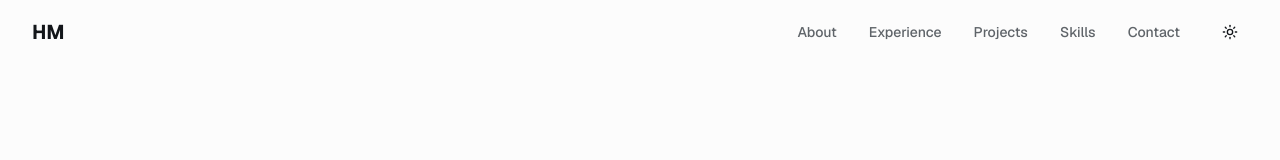
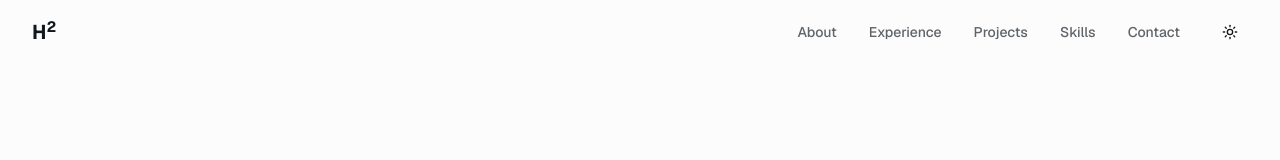
Before and after one commit to Hesham942/Portofolio, a Next.js app: page / in a window 1280 px wide. Shown: the top 160 px of the page. Built offline with nearby package versions, Linux system fonts and the light colour scheme.

Commit message:
Update navigation brand to H²

```diff
--- a/components/navigation.tsx
+++ b/components/navigation.tsx
@@ -34,7 +34,7 @@ export function Navigation() {
       <div className="container mx-auto px-4 sm:px-6 lg:px-8">
         <div className="flex items-center justify-between h-16">
           <a href="#" className="text-xl font-bold text-foreground">
-            HM
+            H<sup>2</sup>
           </a>
 
           {/* Desktop Navigation */}
```
